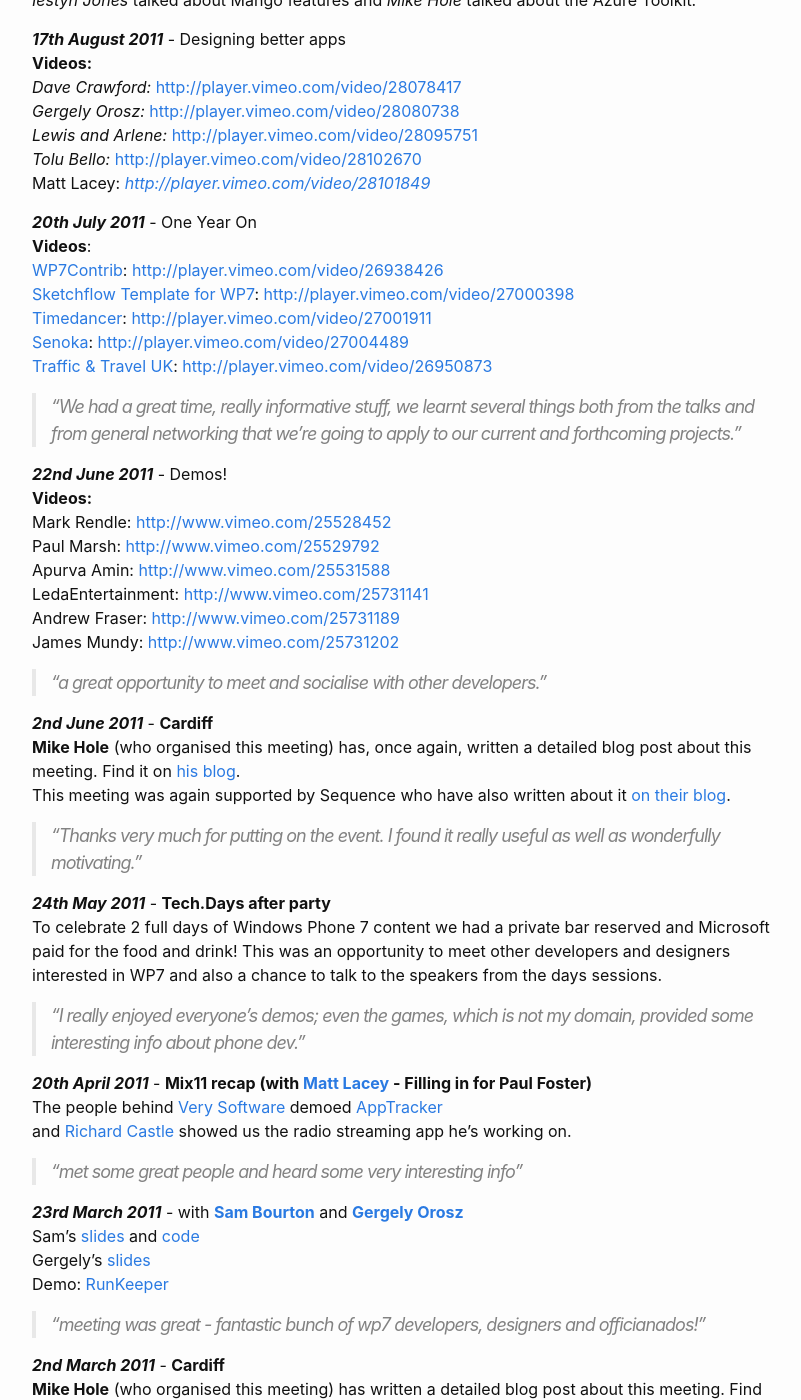
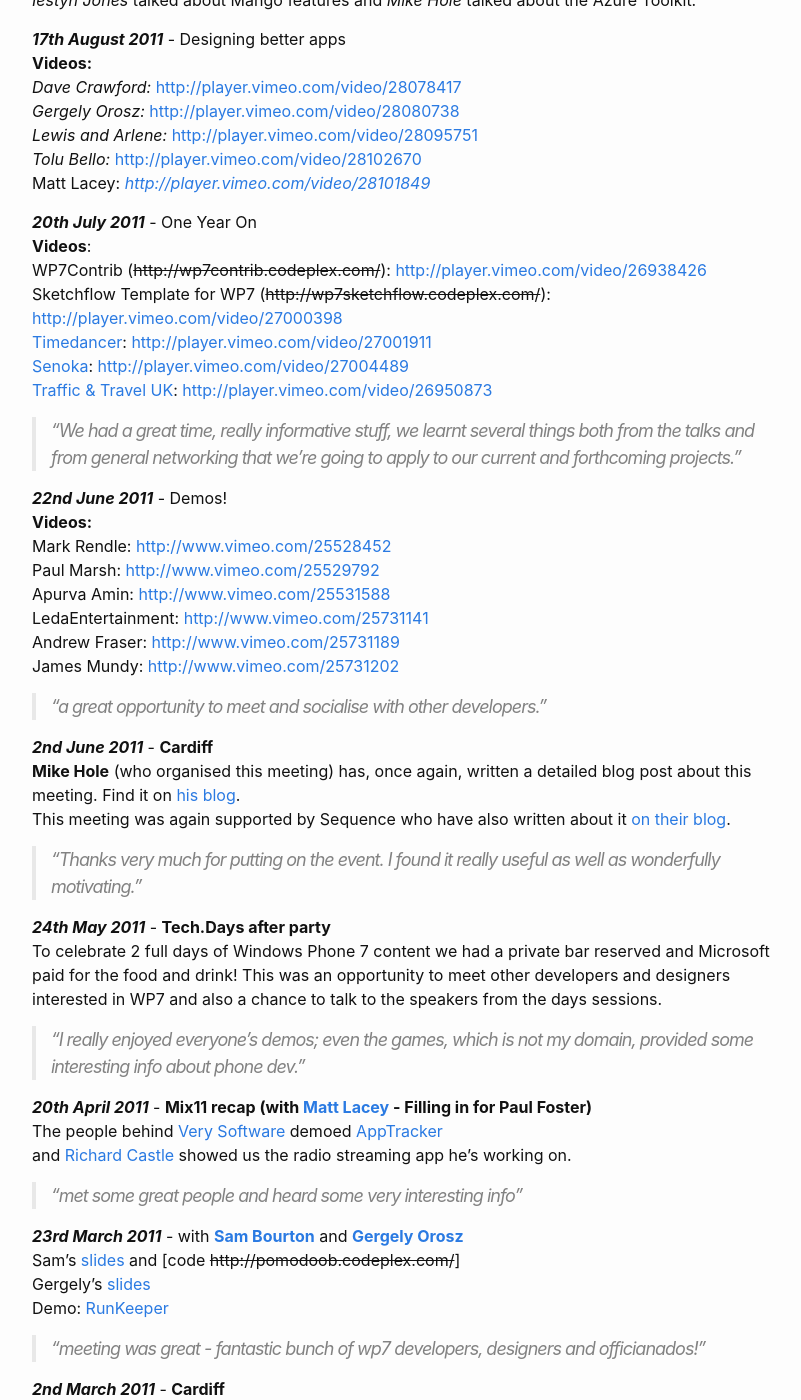
Before and after one commit to mrlacey/winappsldn, a Jekyll site: the page built from meetings.md, in a window 1280 px wide and 1400 px high, scrolled down 6773 px. Shown: the whole window, without its empty margins (238-1039 px from the left). Built offline with Jekyll 4.4.1, drawn with Linux system fonts in a browser that asks for light colours; some of the changed text lies outside the part shown.

```diff
--- a/meetings.md
+++ b/meetings.md
@@ -318,8 +318,8 @@ Matt Lacey: _[http://player.vimeo.com/video/28101849](http://player.vimeo.com/vi
 
 **_20th July 2011_** - One Year On
 **Videos**:
-[WP7Contrib](http://wp7contrib.codeplex.com/): [http://player.vimeo.com/video/26938426](http://player.vimeo.com/video/26938426)
-[Sketchflow Template for WP7](http://wp7sketchflow.codeplex.com/): [http://player.vimeo.com/video/27000398](http://player.vimeo.com/video/27000398)
+WP7Contrib (~~http&#58;&#47;&#47;wp7contrib.codeplex.com/~~): [http://player.vimeo.com/video/26938426](http://player.vimeo.com/video/26938426)
+Sketchflow Template for WP7 (~~http&#58;&#47;&#47;wp7sketchflow.codeplex.com/~~): [http://player.vimeo.com/video/27000398](http://player.vimeo.com/video/27000398)
 [Timedancer](http://www.timedancercorp.com/): [http://player.vimeo.com/video/27001911](http://player.vimeo.com/video/27001911)
 [Senoka](https://www.facebook.com/pages/Senoka/173928099339716): [http://player.vimeo.com/video/27004489](http://player.vimeo.com/video/27004489)
 [Traffic & Travel UK](http://trafficandtravel.net/): [http://player.vimeo.com/video/26950873](http://player.vimeo.com/video/26950873)
@@ -355,7 +355,7 @@ and [Richard Castle](http://twitter.com/richardcastle) showed us the radio strea
 > "met some great people and heard some very interesting info"
 
 **_23rd March 2011_** - with **[Sam Bourton](http://twitter.com/sambourton)** and **[Gergely Orosz](http://twitter.com/GergelyOrosz)**
-Sam's [slides](http://www.slideshare.net/sambourton/expression-blend-for-silverlight-developers) and [code](http://pomodoob.codeplex.com/)
+Sam's [slides](http://www.slideshare.net/sambourton/expression-blend-for-silverlight-developers) and [code ~~http&#58;&#47;&#47;pomodoob.codeplex.com/~~]
 Gergely's [slides](http://www.slideshare.net/GergelyOrosz/windows-phone-7-real-world-performance-challenges)
 Demo: [RunKeeper](http://social.zune.net/redirect?type=phoneApp&id=906cd463-9f34-e011-854c-00237de2db9e)
 
@@ -390,7 +390,7 @@ A number of our members gave demos of and talked about some of the applications
 This meeting was kindly hosted by [EMC Consulting](http://uk.emc.com/services/emc-consulting.htm).
 
 **_6th October 2010_** - with **[Cortexica](http://www.cortexica.com/)** and **[Red Badger](http://red-badger.com/)**
-[VISUALFindr](http://visualfindr.codeplex.com/) (from Cortexica)
+VISUALFindr (~~http&#58;&#47;&#47;visualfindr.codeplex.com/~~) (from Cortexica)
 [XPF](http://red-badger.com/Blog/post/Introducing-XPF-e28093-A-Layout-Framework-for-XNA.aspx) (from Red Badger) - [video](http://red-badger.com/Blog/post/XPF-Video-Windows-Phone-7-User-Group-Presentation.aspx)
 Demo: [Big Give](http://www.youtube.com/watch?v=nOrNuYASGec)
 
```
Also changed, not shown: _posts/2010-09-21-Meeting-3–registration-open.md (+1 -1 lines), _posts/2011-02-02-wp7dev-DDDHack-competition.md (+2 -2 lines), _posts/2011-02-06-DDDHack-Update-wp7dev.md (+1 -1 lines), _posts/2011-02-17-Searchable-wp7dev-tweet-archive.md (+1 -1 lines).
